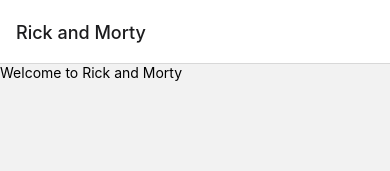
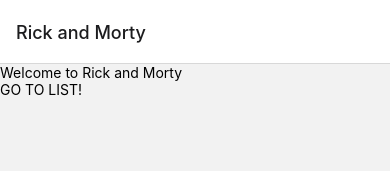
Before and after one commit to ifero/rick-and-morty-mobile, a React Native app: screen / in a window 390 px wide. Shown: the top 171 px of the page. Built offline with nearby package versions, Linux system fonts and the light colour scheme.

Commit message:
feat: add basic navigation to CharactersList

```diff
--- a/src/screens/Landing.tsx
+++ b/src/screens/Landing.tsx
@@ -1,11 +1,22 @@
-import { FC } from 'react';
-import { Text } from 'react-native';
+import { FC, useCallback } from 'react';
+import { Pressable, Text } from 'react-native';
+import { useNavigation } from '@react-navigation/native';
 import { SafeAreaView } from 'react-native-safe-area-context';
+import { NavigationProps } from 'navigation/types';
 
 const Landing: FC = () => {
+  const { navigate } = useNavigation<NavigationProps>();
+
+  const goToList = useCallback(() => {
+    navigate('CharactersList');
+  }, [navigate]);
+
   return (
     <SafeAreaView>
       <Text>Welcome to Rick and Morty</Text>
+      <Pressable onPress={goToList}>
+        <Text>GO TO LIST!</Text>
+      </Pressable>
     </SafeAreaView>
   );
 };
```
